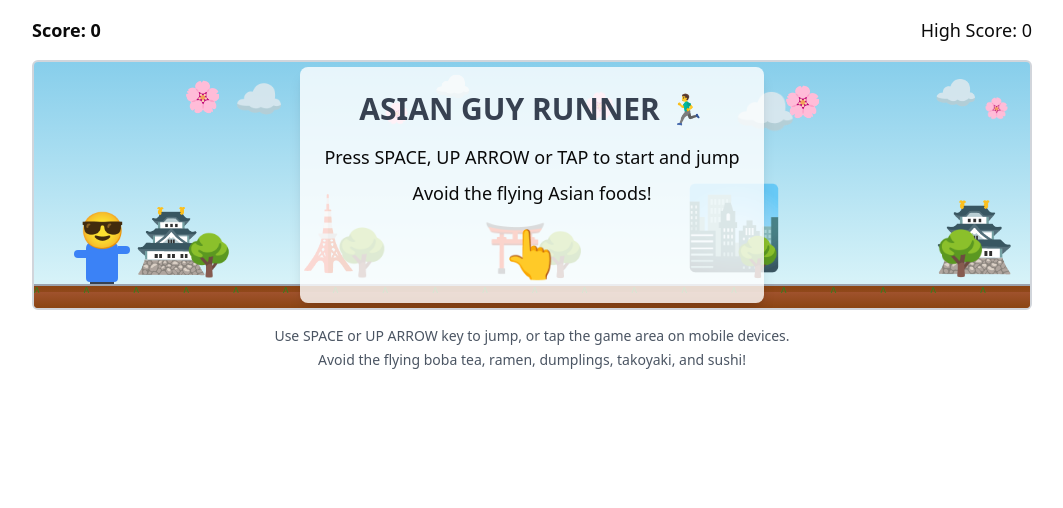
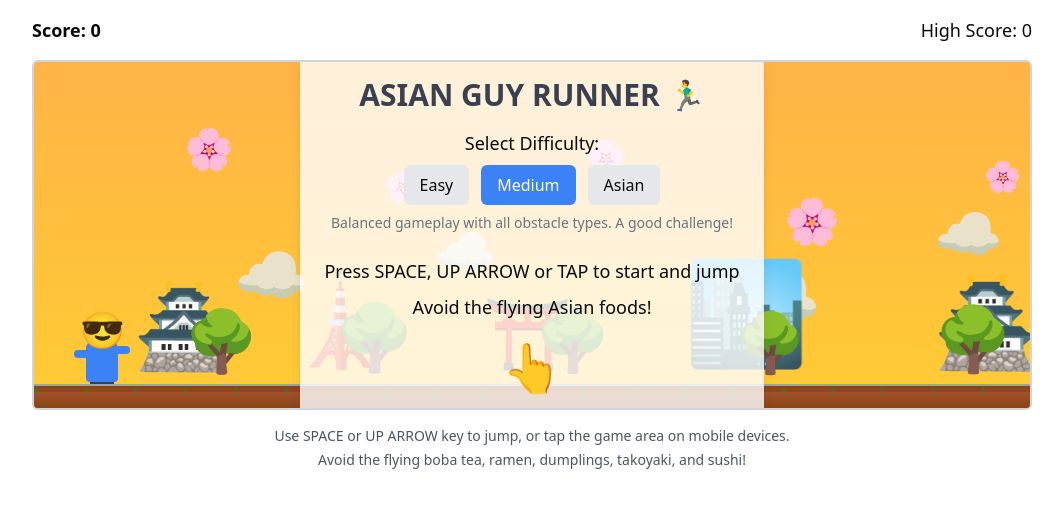
Before and after one commit to Ctpy/tonkatsu-configurator, a Next.js app: page /game in a window 1280 px wide. Shown: the top 508 px of the page, without its empty margins (108-1171 px from the left). Built offline with nearby package versions, Linux system fonts and the light colour scheme.

Commit message:
Add difficulty

```diff
--- a/src/app/game/page.tsx
+++ b/src/app/game/page.tsx
@@ -1,41 +1,95 @@
 "use client";
-// Background elements with more items for infinite scrolling
+interface DifficultyLevel {
+  name: string;
+  initialSpeed: number;
+  speedIncrease: number;
+  obstacleFrequency: number;
+  maxSpeed: number;
+  jumpForce: number;
+  gravity: number;
+  obstacleTypes: string[];
+  backgroundColor: string;
+  description: string;
+}
+
+const difficultyLevels: DifficultyLevel[] = [
+  {
+    name: "Easy",
+    initialSpeed: 4,
+    speedIncrease: 0.3,
+    obstacleFrequency: 100,
+    maxSpeed: 8,
+    jumpForce: 12,
+    gravity: 0.5,
+    obstacleTypes: ["boba", "dumpling", "sushi"],
+    backgroundColor: "linear-gradient(to bottom, #87CEEB 0%, #e0f7fa 100%)",
+    description: "Slower obstacles and bigger jumps. Perfect for beginners!",
+  },
+  {
+    name: "Medium",
+    initialSpeed: 5,
+    speedIncrease: 0.4,
+    obstacleFrequency: 80,
+    maxSpeed: 10,
+    jumpForce: 12,
+    gravity: 0.55,
+    obstacleTypes: ["boba", "ramen", "dumpling", "sushi", "takoyaki"],
+    backgroundColor: "linear-gradient(to bottom, #ffb347 0%, #ffcc33 100%)",
+    description: "Balanced gameplay with all obstacle types. A good challenge!",
+  },
+  {
+    name: "Asian",
+    initialSpeed: 6,
+    speedIncrease: 0.5,
+    obstacleFrequency: 60,
+    maxSpeed: 12,
+    jumpForce: 12,
+    gravity: 0.6,
+    obstacleTypes: ["ramen", "takoyaki"],
+    backgroundColor: "linear-gradient(to bottom, #ff7e5f 0%, #feb47b 100%)",
+    description:
+      "Fast-paced with harder obstacles. Only for the elite runners!",
+  },
+];
+
+// Current difficulty level
+// Default to Medium  // Background elements with more items for infinite scrolling
 const backgroundItems = [
   // Buildings and structures - Layer 1
-  { type: "🏯", x: 100, size: 60 },
-  { type: "🗼", x: 250, size: 70 },
-  { type: "⛩️", x: 450, size: 50 },
-  { type: "🏙️", x: 650, size: 80 },
-  { type: "🏯", x: 900, size: 65 },
-  { type: "⛩️", x: 1100, size: 55 },
-  { type: "🏙️", x: 1300, size: 75 },
-  { type: "🗼", x: 1500, size: 65 },
+  { type: "🏯", x: 100, size: 80 },
+  { type: "🗼", x: 250, size: 90 },
+  { type: "⛩️", x: 450, size: 70 },
+  { type: "🏙️", x: 650, size: 100 },
+  { type: "🏯", x: 900, size: 85 },
+  { type: "⛩️", x: 1100, size: 75 },
+  { type: "🏙️", x: 1300, size: 95 },
+  { type: "🗼", x: 1500, size: 85 },
 
   // Cherry blossoms - Layer 2
-  { type: "🌸", x: 150, size: 30, top: 30 },
-  { type: "🌸", x: 350, size: 20, top: 50 },
-  { type: "🌸", x: 550, size: 25, top: 40 },
-  { type: "🌸", x: 750, size: 30, top: 35 },
-  { type: "🌸", x: 950, size: 20, top: 45 },
-  { type: "🌸", x: 1150, size: 25, top: 55 },
+  { type: "🌸", x: 150, size: 40, top: 80 },
+  { type: "🌸", x: 350, size: 30, top: 120 },
+  { type: "🌸", x: 550, size: 35, top: 90 },
+  { type: "🌸", x: 750, size: 45, top: 150 },
+  { type: "🌸", x: 950, size: 30, top: 110 },
+  { type: "🌸", x: 1150, size: 40, top: 140 },
 
   // Clouds - Layer 3 (slowest)
-  { type: "☁️", x: 200, size: 40, top: 30 },
-  { type: "☁️", x: 400, size: 30, top: 20 },
-  { type: "☁️", x: 700, size: 50, top: 40 },
-  { type: "☁️", x: 900, size: 35, top: 25 },
-  { type: "☁️", x: 1200, size: 45, top: 35 },
-  { type: "☁️", x: 1500, size: 30, top: 15 },
+  { type: "☁️", x: 200, size: 60, top: 200 },
+  { type: "☁️", x: 400, size: 50, top: 180 },
+  { type: "☁️", x: 700, size: 70, top: 220 },
+  { type: "☁️", x: 900, size: 55, top: 160 },
+  { type: "☁️", x: 1200, size: 65, top: 190 },
+  { type: "☁️", x: 1500, size: 50, top: 170 },
 
   // Trees - Layer 4 (fastest)
-  { type: "🌳", x: 150, size: 40 },
-  { type: "🌳", x: 300, size: 45 },
-  { type: "🌳", x: 500, size: 42 },
-  { type: "🌳", x: 700, size: 38 },
-  { type: "🌳", x: 900, size: 43 },
-  { type: "🌳", x: 1100, size: 40 },
-  { type: "🌳", x: 1300, size: 44 },
-  { type: "🌳", x: 1500, size: 39 },
+  { type: "🌳", x: 150, size: 60 },
+  { type: "🌳", x: 300, size: 65 },
+  { type: "🌳", x: 500, size: 62 },
+  { type: "🌳", x: 700, size: 58 },
+  { type: "🌳", x: 900, size: 63 },
+  { type: "🌳", x: 1100, size: 60 },
+  { type: "🌳", x: 1300, size: 64 },
+  { type: "🌳", x: 1500, size: 59 },
 ];
 import React, { useState, useEffect, useRef, useCallback } from "react";
 
@@ -63,6 +117,7 @@ const AsianGuyRunner: React.FC = () => {
   const [gameOver, setGameOver] = useState<boolean>(false);
   const [score, setScore] = useState<number>(0);
   const [highScore, setHighScore] = useState<number>(0);
+  const [currentDifficulty, setCurrentDifficulty] = useState<number>(1);
 
   // Character states
   const [runnerPosition, setRunnerPosition] = useState<Position>({
@@ -73,9 +128,11 @@ const AsianGuyRunner: React.FC = () => {
   const [obstacles, setObstacles] = useState<Obstacle[]>([]);
 
   // Game settings
-  const gameSpeed = useRef<number>(4); // Slower initial speed
-  const gravity: number = 0.5; // Reduced gravity
-  const jumpForce: number = 12; // Adjusted jump force
+  const gameSpeed = useRef<number>(
+    difficultyLevels[currentDifficulty].initialSpeed
+  );
+  const gravity: number = difficultyLevels[currentDifficulty].gravity;
+  const jumpForce: number = difficultyLevels[currentDifficulty].jumpForce;
   const runnerHeight: number = 60;
   const runnerWidth: number = 40;
   const groundHeight: number = 24;
@@ -105,7 +162,7 @@ const AsianGuyRunner: React.FC = () => {
   // Initialize the game area dimensions
   const [dimensions, setDimensions] = useState<Dimensions>({
     width: 1000,
-    height: 250,
+    height: 350,
   });
 
   // Handle window resize
@@ -114,7 +171,7 @@ const AsianGuyRunner: React.FC = () => {
       if (gameAreaRef.current) {
         setDimensions({
           width: Math.min(1000, window.innerWidth - 40),
-          height: 250,
+          height: 350,
         });
       }
     };
@@ -150,8 +207,8 @@ const AsianGuyRunner: React.FC = () => {
       asianGuyFaces[Math.floor(Math.random() * asianGuyFaces.length)]
     );
     frameCountRef.current = 0;
-    gameSpeed.current = 5;
-  }, [asianGuyFaces]);
+    gameSpeed.current = difficultyLevels[currentDifficulty].initialSpeed;
+  }, [asianGuyFaces, currentDifficulty]);
 
   // Jump function
   const jump = useCallback((): void => {
@@ -213,67 +270,66 @@ const AsianGuyRunner: React.FC = () => {
 
   // Check for collisions
   const checkCollision = useCallback((): boolean => {
-    // Calculate character's actual position
-    const runnerLeft: number = 50; // Runner's left edge x position
-    const runnerRight: number = runnerLeft + runnerWidth * 0.7; // Reduce hitbox width
-    const runnerBottom: number = dimensions.height - groundHeight;
+    // Get the runner's bounding box - with a bit smaller hitbox for fairness
+    const runnerLeft: number = 50; // x position of runner
+    const runnerRight: number = runnerLeft + runnerWidth * 0.6; // slightly smaller hitbox width
     const runnerTop: number =
-      runnerBottom - runnerHeight * 0.6 + runnerPosition.y; // Adjust hitbox height and account for jump height
+      dimensions.height - groundHeight - runnerHeight + runnerPosition.y + 15; // Adjusted to account for the visible character
+    const runnerBottom: number = dimensions.height - groundHeight - 6; // Slightly raised from ground
 
-    // Visual debug
-    const isDebug: boolean = false; // Set to true to debug hitboxes
+    // Debug rendering of hitbox
+    const isDebug: boolean = false;
     if (isDebug && gameAreaRef.current) {
       // Remove old debug elements
-      const oldDebug = gameAreaRef.current.querySelector(".debug-hitbox");
+      const oldDebug = gameAreaRef.current.querySelector(
+        ".debug-hitbox-runner"
+      );
       if (oldDebug) {
         oldDebug.remove();
       }
 
       // Add runner hitbox visualization
       const debugElement = document.createElement("div");
-      debugElement.className = "debug-hitbox";
+      debugElement.className = "debug-hitbox-runner";
       debugElement.style.position = "absolute";
       debugElement.style.left = `${runnerLeft}px`;
-      debugElement.style.bottom = `${runnerBottom - runnerTop}px`;
+      debugElement.style.top = `${runnerTop}px`;
       debugElement.style.width = `${runnerRight - runnerLeft}px`;
       debugElement.style.height = `${runnerBottom - runnerTop}px`;
-      debugElement.style.border = "1px solid red";
-      debugElement.style.zIndex = "1000";
+      debugElement.style.border = "2px solid red";
+      debugElement.style.zIndex = "100";
       gameAreaRef.current.appendChild(debugElement);
     }
 
     for (const obstacle of obstacles) {
-      // Calculate the actual obstacle hitbox
-      const scaleFactor: number = 0.6; // Reduce obstacle hitbox by 40%
-      const centerOffset: number = (obstacleWidth * (1 - scaleFactor)) / 2; // Center the smaller hitbox
+      // Calculate the actual obstacle hitbox - with slight adjustments for fairness
+      const obstacleLeft: number = obstacle.x + 5; // Smaller hitbox than visual
+      const obstacleRight: number = obstacle.x + obstacleWidth - 5;
+      // Make the hitbox height appropriate for the emoji
+      const obstacleTop: number =
+        dimensions.height - groundHeight - obstacle.height + 5;
+      const obstacleBottom: number = dimensions.height - groundHeight - 5;
 
-      const obstacleLeft: number = obstacle.x + centerOffset;
-      const obstacleRight: number = obstacle.x + obstacleWidth - centerOffset;
-      // Give more generous vertical clearance
-      const obstacleTop: number =
-        dimensions.height - groundHeight - obstacle.height * 0.7;
-
-      // Visual debug for obstacles
+      // Debug rendering of obstacle hitbox
       if (isDebug && gameAreaRef.current) {
-        const debugObstacle = document.createElement("div");
-        debugObstacle.className = "debug-hitbox";
-        debugObstacle.style.position = "absolute";
-        debugObstacle.style.left = `${obstacleLeft}px`;
-        debugObstacle.style.bottom = `${dimensions.height - obstacleTop}px`;
-        debugObstacle.style.width = `${obstacleRight - obstacleLeft}px`;
-        debugObstacle.style.height = `${
-          obstacleTop - (dimensions.height - groundHeight)
-        }px`;
-        debugObstacle.style.border = "1px solid blue";
-        debugObstacle.style.zIndex = "1000";
-        gameAreaRef.current.appendChild(debugObstacle);
+        const obstacleDebug = document.createElement("div");
+        obstacleDebug.className = "debug-hitbox-obstacle";
+        obstacleDebug.style.position = "absolute";
+        obstacleDebug.style.left = `${obstacleLeft}px`;
+        obstacleDebug.style.top = `${obstacleTop}px`;
+        obstacleDebug.style.width = `${obstacleRight - obstacleLeft}px`;
+        obstacleDebug.style.height = `${obstacleBottom - obstacleTop}px`;
+        obstacleDebug.style.border = "2px solid blue";
+        obstacleDebug.style.zIndex = "100";
+        gameAreaRef.current.appendChild(obstacleDebug);
       }
 
-      // Improved collision detection with smaller hitboxes
+      // AABB Collision detection (Axis-Aligned Bounding Box)
       if (
-        runnerRight > obstacleLeft && // Runner right edge past obstacle left edge
-        runnerLeft < obstacleRight && // Runner left edge before obstacle right edge
-        runnerTop < obstacleTop // Runner top edge above obstacle top (is colliding)
+        runnerRight > obstacleLeft && // Runner's right edge is past obstacle's left edge
+        runnerLeft < obstacleRight && // Runner's left edge is before obstacle's right edge
+        runnerBottom > obstacleTop && // Runner's bottom edge is below obstacle's top edge
+        runnerTop < obstacleBottom // Runner's top edge is above obstacle's bottom edge
       ) {
         return true;
       }
@@ -292,16 +348,21 @@ const AsianGuyRunner: React.FC = () => {
 
   // Generate new obstacles
   const generateObstacle = useCallback((): void => {
-    // Random height between 30 and 60
-    const height: number = Math.floor(Math.random() * 30) + 30;
+    // Get available obstacle types from current difficulty
+    const availableTypes = difficultyLevels[currentDifficulty].obstacleTypes;
+    const type: string =
+      availableTypes[Math.floor(Math.random() * availableTypes.length)];
 
-    // Random obstacle type
-    const obstacleTypes: string[] = Object.keys(obstacleEmojis);
-    const type: string =
-      obstacleTypes[Math.floor(Math.random() * obstacleTypes.length)];
+    // Random height between 30 and 60 - higher on harder difficulties
+    const heightBonus = currentDifficulty * 5;
+    const height: number = Math.floor(Math.random() * 30) + 30 + heightBonus;
 
-    // Random distance between obstacles - make sure there's enough space to jump safely
-    const minDistance = Math.max(minObstacleDistance, 200 * gameSpeed.current);
+    // Random distance between obstacles - shorter on harder difficulties
+    const distanceReduction = currentDifficulty * 50;
+    const minDistance = Math.max(
+      minObstacleDistance - distanceReduction,
+      200 * gameSpeed.current
+    );
     const distance: number = Math.floor(
       Math.random() * (maxObstacleDistance - minDistance) + minDistance
     );
@@ -325,7 +386,12 @@ const AsianGuyRunner: React.FC = () => {
         },
       ];
     });
-  }, [dimensions.width, minObstacleDistance, maxObstacleDistance]);
+  }, [
+    dimensions.width,
+    minObstacleDistance,
+    maxObstacleDistance,
+    currentDifficulty,
+  ]);
 
   // Game loop
   useEffect(() => {
@@ -340,12 +406,19 @@ const AsianGuyRunner: React.FC = () => {
       }
 
       // Increase game speed gradually but cap it
-      if (frameCountRef.current % 1000 === 0 && gameSpeed.current < 10) {
-        gameSpeed.current += 0.5;
+      const currentDifficultySettings = difficultyLevels[currentDifficulty];
+      if (
+        frameCountRef.current % 1000 === 0 &&
+        gameSpeed.current < currentDifficultySettings.maxSpeed
+      ) {
+        gameSpeed.current += currentDifficultySettings.speedIncrease;
       }
 
-      // Generate new obstacles at a rate that depends on game speed
-      const obstacleGenerationRate = Math.max(100 - gameSpeed.current * 5, 50);
+      // Generate new obstacles at a rate that depends on game speed and difficulty
+      const obstacleGenerationRate = Math.max(
+        currentDifficultySettings.obstacleFrequency - gameSpeed.current * 5,
+        30
+      );
       if (
         frameCountRef.current % Math.floor(obstacleGenerationRate) === 0 ||
         obstacles.length === 0
@@ -418,6 +491,8 @@ const AsianGuyRunner: React.FC = () => {
     score,
     obstacles.length,
     asianGuyFaces,
+    gravity,
+    currentDifficulty,
   ]);
 
   // Handle game over
@@ -470,7 +545,7 @@ const AsianGuyRunner: React.FC = () => {
         style={{
           width: dimensions.width,
           height: dimensions.height,
-          background: "linear-gradient(to bottom, #87CEEB 0%, #e0f7fa 100%)",
+          background: difficultyLevels[currentDifficulty].backgroundColor,
         }}
       >
         {/* Background Elements with different layers for parallax */}
@@ -660,6 +735,30 @@ const AsianGuyRunner: React.FC = () => {
               <h2 className="text-3xl font-bold text-gray-700 mb-4">
                 ASIAN GUY RUNNER 🏃‍♂️
               </h2>
+
+              {/* Difficulty Selection */}
+              <div className="mb-6">
+                <p className="mb-2 text-lg">Select Difficulty:</p>
+                <div className="flex justify-center gap-3">
+                  {difficultyLevels.map((level, index) => (
+                    <button
+                      key={index}
+                      className={`px-4 py-2 rounded-md ${
+                        currentDifficulty === index
+                          ? "bg-blue-500 text-white"
+                          : "bg-gray-200 hover:bg-gray-300"
+                      }`}
+                      onClick={() => setCurrentDifficulty(index)}
+                    >
+                      {level.name}
+                    </button>
+                  ))}
+                </div>
+                <p className="text-sm mt-2 text-gray-500">
+                  {difficultyLevels[currentDifficulty].description}
+                </p>
+              </div>
+
               <p className="mb-2 text-lg">
                 Press SPACE, UP ARROW or TAP to start and jump
               </p>
@@ -677,7 +776,31 @@ const AsianGuyRunner: React.FC = () => {
               </h2>
               <p className="text-6xl mb-4">{deadFace}</p>
               <p className="text-xl mb-2">You got hit by Asian food!</p>
-              <p className="text-2xl mb-6">Score: {score}</p>
+              <p className="text-2xl mb-4">Score: {score}</p>
+              <p className="text-md mb-6">
+                Difficulty: {difficultyLevels[currentDifficulty].name}
+              </p>
+
+              {/* Difficulty Selection for Retry */}
+              <div className="mb-6">
+                <p className="mb-2">Change Difficulty:</p>
+                <div className="flex justify-center gap-2">
+                  {difficultyLevels.map((level, index) => (
+                    <button
+                      key={index}
+                      className={`px-3 py-1 rounded-md text-sm ${
+                        currentDifficulty === index
+                          ? "bg-blue-500 text-white"
+                          : "bg-gray-200 hover:bg-gray-300"
+                      }`}
+                      onClick={() => setCurrentDifficulty(index)}
+                    >
+                      {level.name}
+                    </button>
+                  ))}
+                </div>
+              </div>
+
               <button
                 className="bg-blue-500 text-white px-6 py-3 text-lg rounded-lg hover:bg-blue-600 transition-colors"
                 onClick={() => {
```
